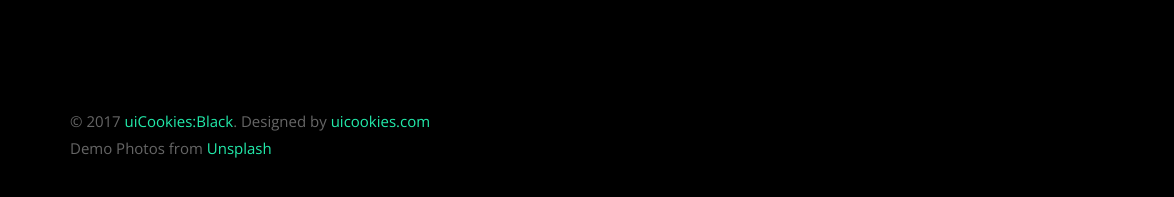
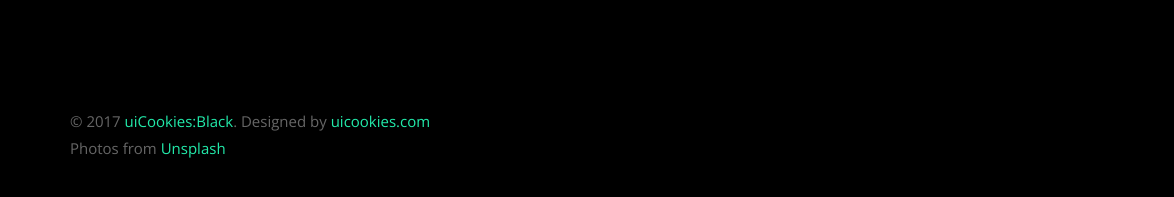
Before and after one commit to ric-04/Portfolio, a website: page about.html in a window 1280 px wide. Shown: the part 1555-1752 px from the top of the page, 0-1174 px from the left. Drawn offline with nearby package versions, Linux system fonts and the light colour scheme; files whose address does not match are found by name.

Commit message:
sixth commit

```diff
--- a/about.html
+++ b/about.html
@@ -370,7 +370,7 @@
       <div class="row copyright">
         <div class="col-md-6">
           <div class="probootstrap-footer-widget">
-            <p>&copy; 2017 <a href="https://uicookies.com/">uiCookies:Black</a>. Designed by <a href="https://uicookies.com/">uicookies.com</a> <br> Demo Photos from <a href="https://unsplash.com/">Unsplash</a></p>
+            <p>&copy; 2017 <a href="https://uicookies.com/">uiCookies:Black</a>. Designed by <a href="https://uicookies.com/">uicookies.com</a> <br> Photos from <a href="https://unsplash.com/">Unsplash</a></p>
           </div>
         </div>
         <div class="col-md-6">
```
Also changed, not shown: contact.html (+1 -1 lines), index.html (+1 -1 lines), projects.html (+1 -1 lines).
